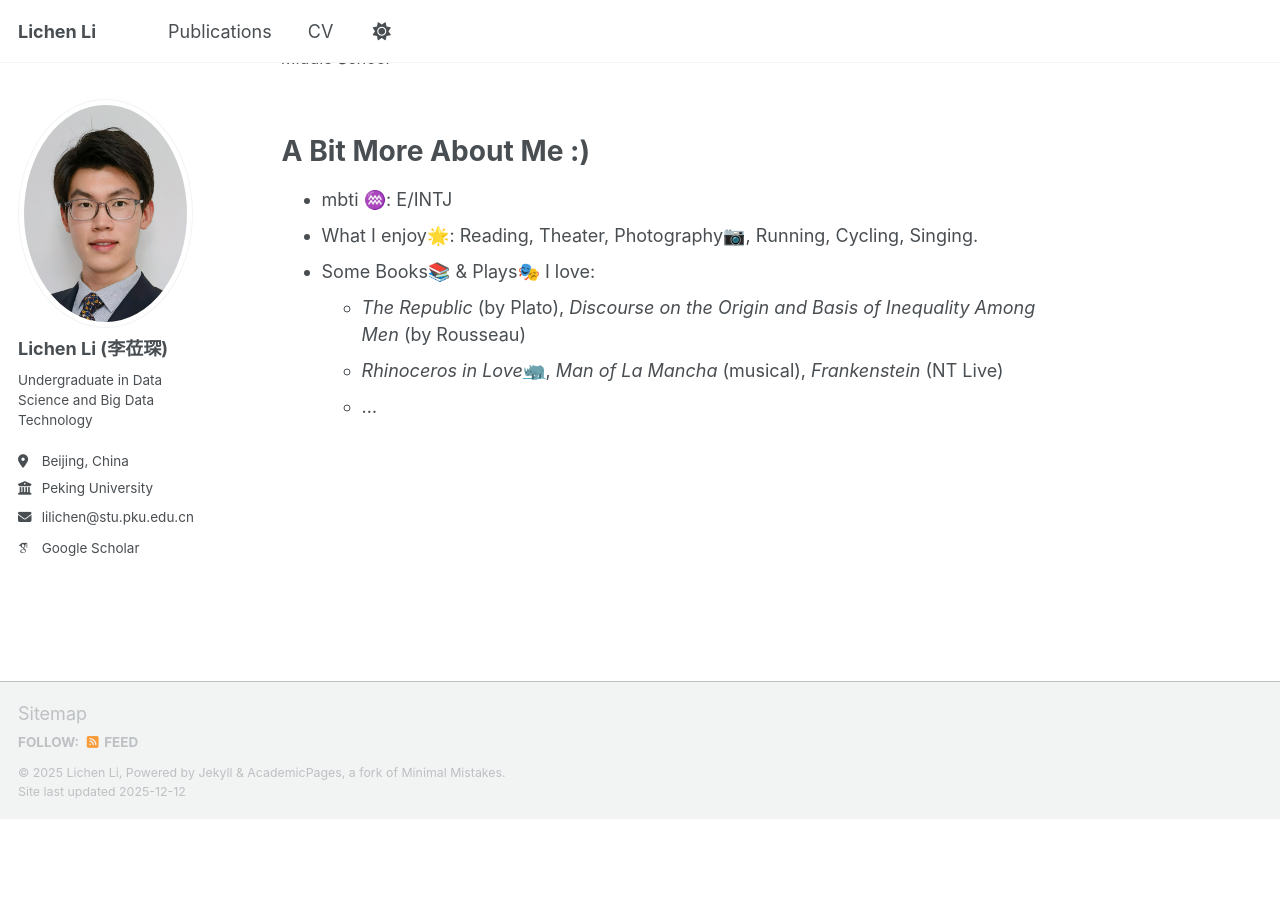
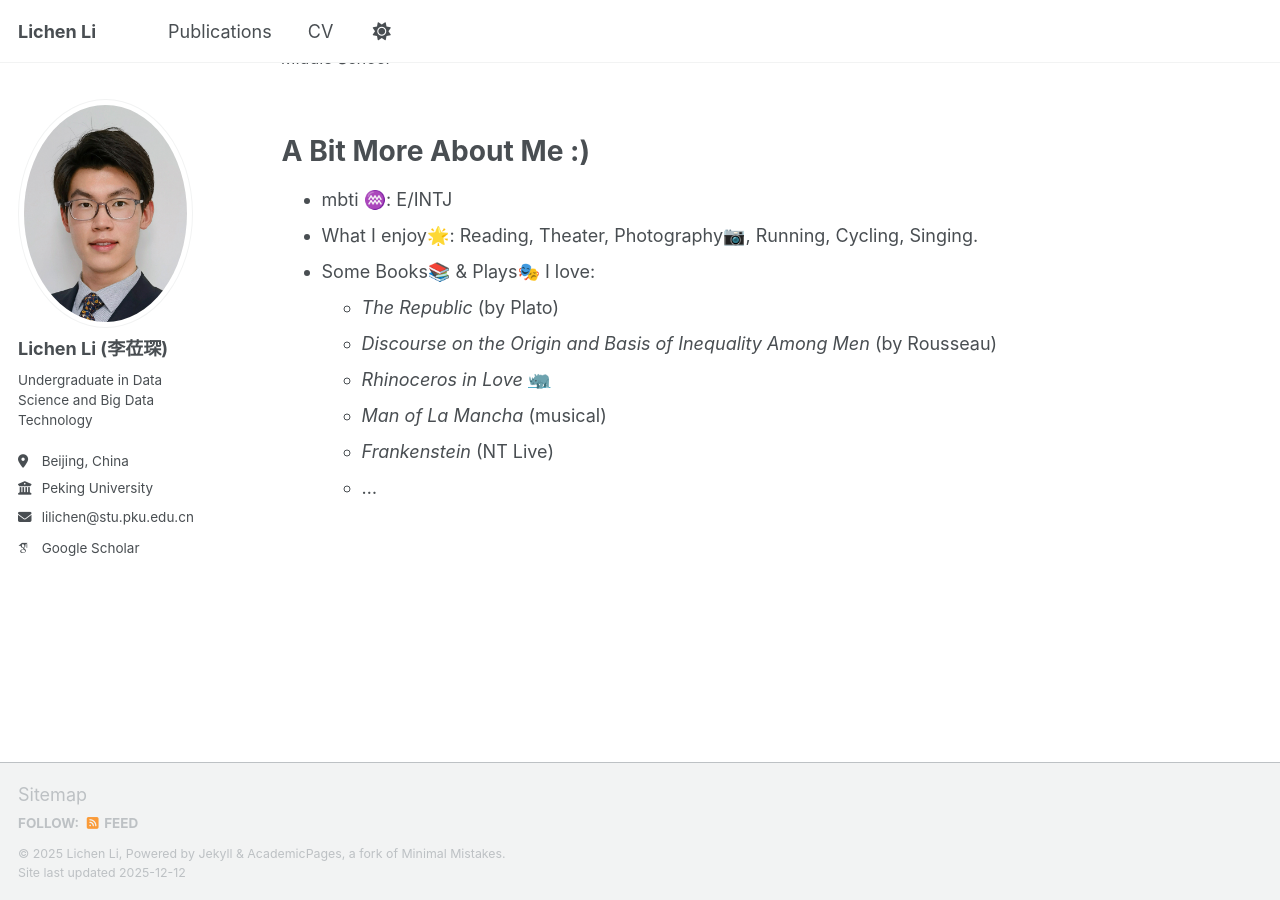
Before and after one commit to LichenLillc/LichenLillc.github.io, a Jekyll site: the page built from _pages/about.md, in a window 1280 px wide and 900 px high, scrolled down 1269 px. Built offline with Jekyll 4.4.1, drawn with Linux system fonts in a browser that asks for light colours; some web fonts are replaced; a script that is not in the unit is left out; before the commit the page ends 2088 px from its top, so only the background shows below that.

Commit message:
Format book list for better readability

```diff
--- a/_pages/about.md
+++ b/_pages/about.md
@@ -58,6 +58,9 @@ A Bit More About Me :)
 * mbti ♒️: E/INTJ
 * What I enjoy🌟: Reading, Theater, Photography📷, Running, Cycling, Singing.
 * Some Books📚 & Plays🎭 I love:
-  * *The Republic* (by Plato), *Discourse on the Origin and Basis of Inequality Among Men* (by Rousseau)
-  * *Rhinoceros in Love*[🦏](https://www.bilibili.com/video/BV1Ku411f7Vy/), *Man of La Mancha* (musical), *Frankenstein* (NT Live)
+  * *The Republic* (by Plato)
+  * *Discourse on the Origin and Basis of Inequality Among Men* (by Rousseau)
+  * *Rhinoceros in Love* [🦏](https://www.bilibili.com/video/BV1Ku411f7Vy/)
+  * *Man of La Mancha* (musical)
+  * *Frankenstein* (NT Live)
   * ...
```
